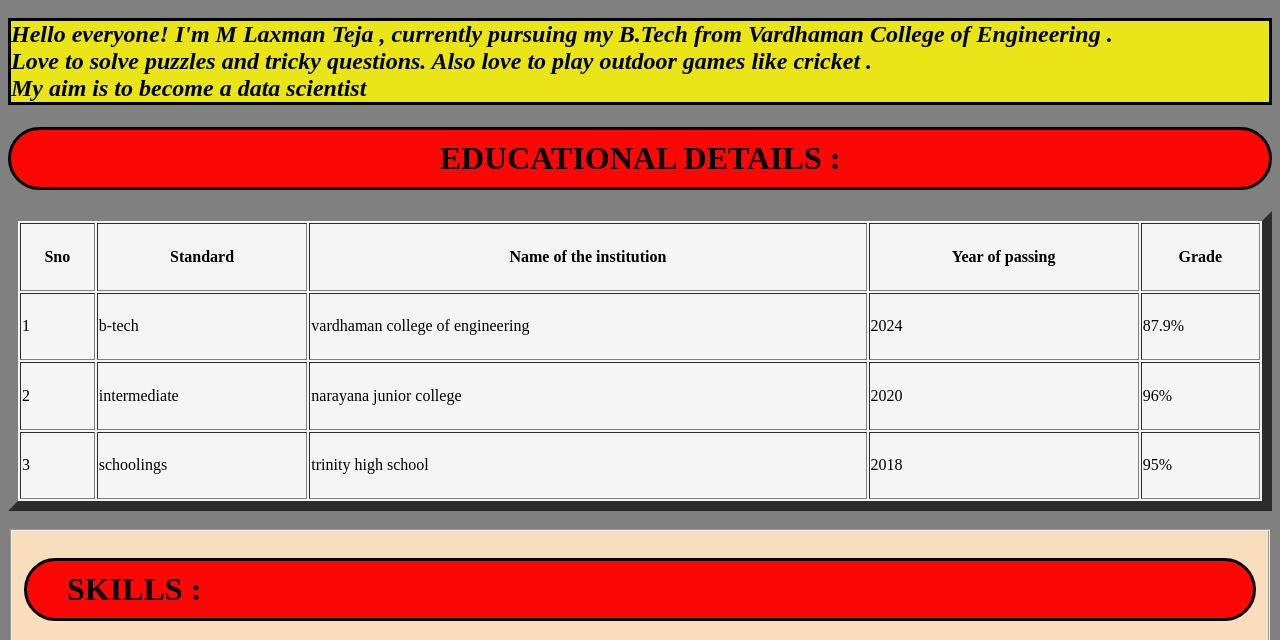
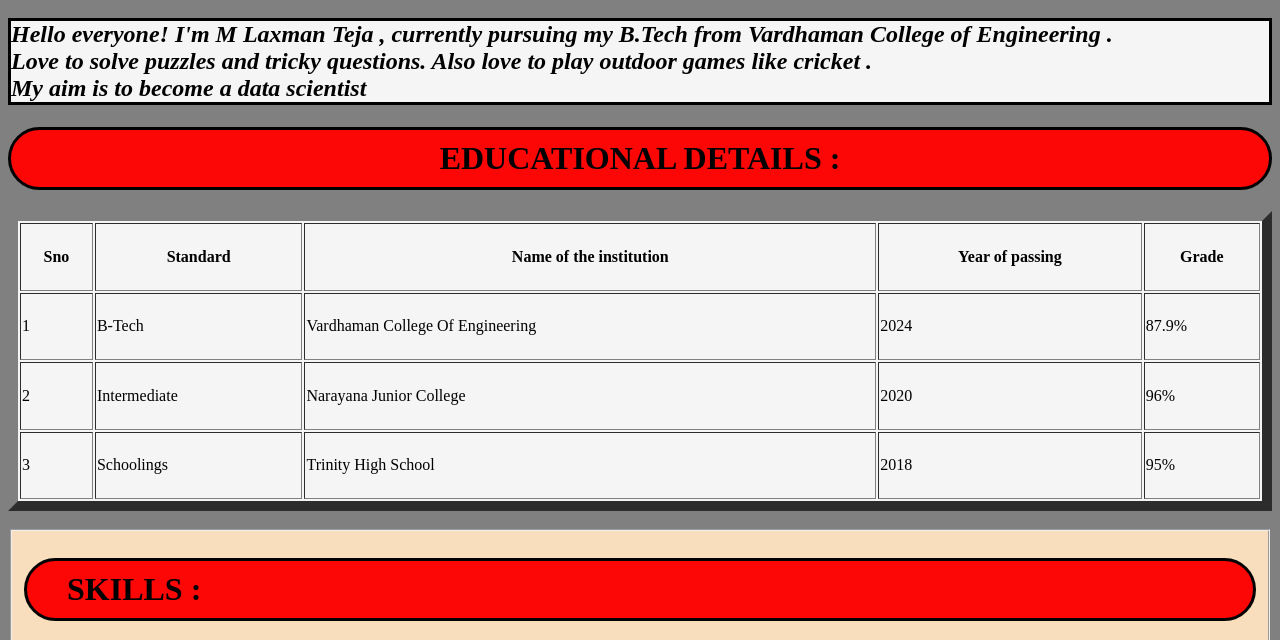
Before and after one commit to laxman187/my-portfolio, a plain HTML site: page index.html in a window 1280 px wide. Shown: the part 749-1389 px from the top of the page. Drawn offline with Linux system fonts and the light colour scheme.

Commit message:
Update index.html

```diff
--- a/index.html
+++ b/index.html
@@ -13,7 +13,7 @@
             }
             h2{
                 color: black;
-                background-color: rgba(246, 242, 9, 0.89);
+                background-color: whitesmoke;
                 border-style: solid;
                 font-style: italic;
             }
@@ -78,10 +78,10 @@
                     1
                 </td>
                 <td>
-                    b-tech
+                    B-Tech
                 </td>
                 <td>
-                    vardhaman college of engineering
+                    Vardhaman College Of Engineering
                 </td>
                 <td>
                     2024
@@ -96,10 +96,10 @@
                     2
                 </td>
                 <td>
-                    intermediate
+                    Intermediate
                 </td>
                 <td>
-                    narayana junior college
+                    Narayana Junior College
                 </td>
                 <td>
                     2020
@@ -114,10 +114,10 @@
                     3
                 </td>
                 <td>
-                    schoolings
+                    Schoolings
                 </td>
                 <td>
-                    trinity high school
+                    Trinity High School
                 </td>
                 <td>
                     2018
```
